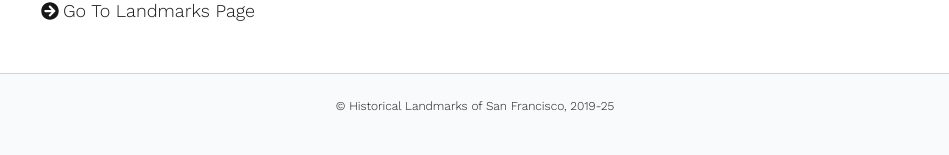
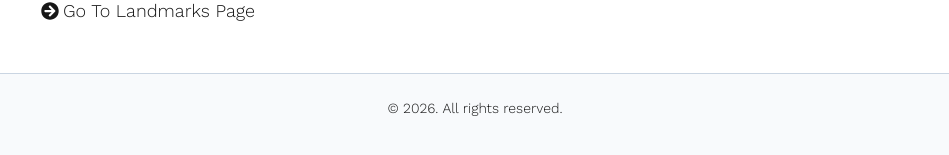
Before and after one commit to tdkent/hlosf.com, a Next.js app: page / in a window 1280 px wide. Shown: the part 1384-1539 px from the top of the page, without its empty margins (165-1114 px from the left). Built offline with nearby package versions, Linux system fonts and the light colour scheme; no server answers.

Commit message:
use js Date object to get copyright year

```diff
--- a/src/components/layout/Footer.tsx
+++ b/src/components/layout/Footer.tsx
@@ -1,7 +1,7 @@
 export default function Footer() {
   return (
-    <footer className="h-24 pt-6 pb-6 border-t border-slate-300 bg-slate-50 font-light text-center text-xs dark:bg-background">
-      <p>&copy; Historical Landmarks of San Francisco, 2019-25</p>
+    <footer className="h-24 pt-6 pb-6 border-t border-slate-300 bg-slate-50 font-light text-center text-sm dark:bg-background">
+      <span>© {new Date().getFullYear()}. All rights reserved.</span>
     </footer>
   );
 }
```
